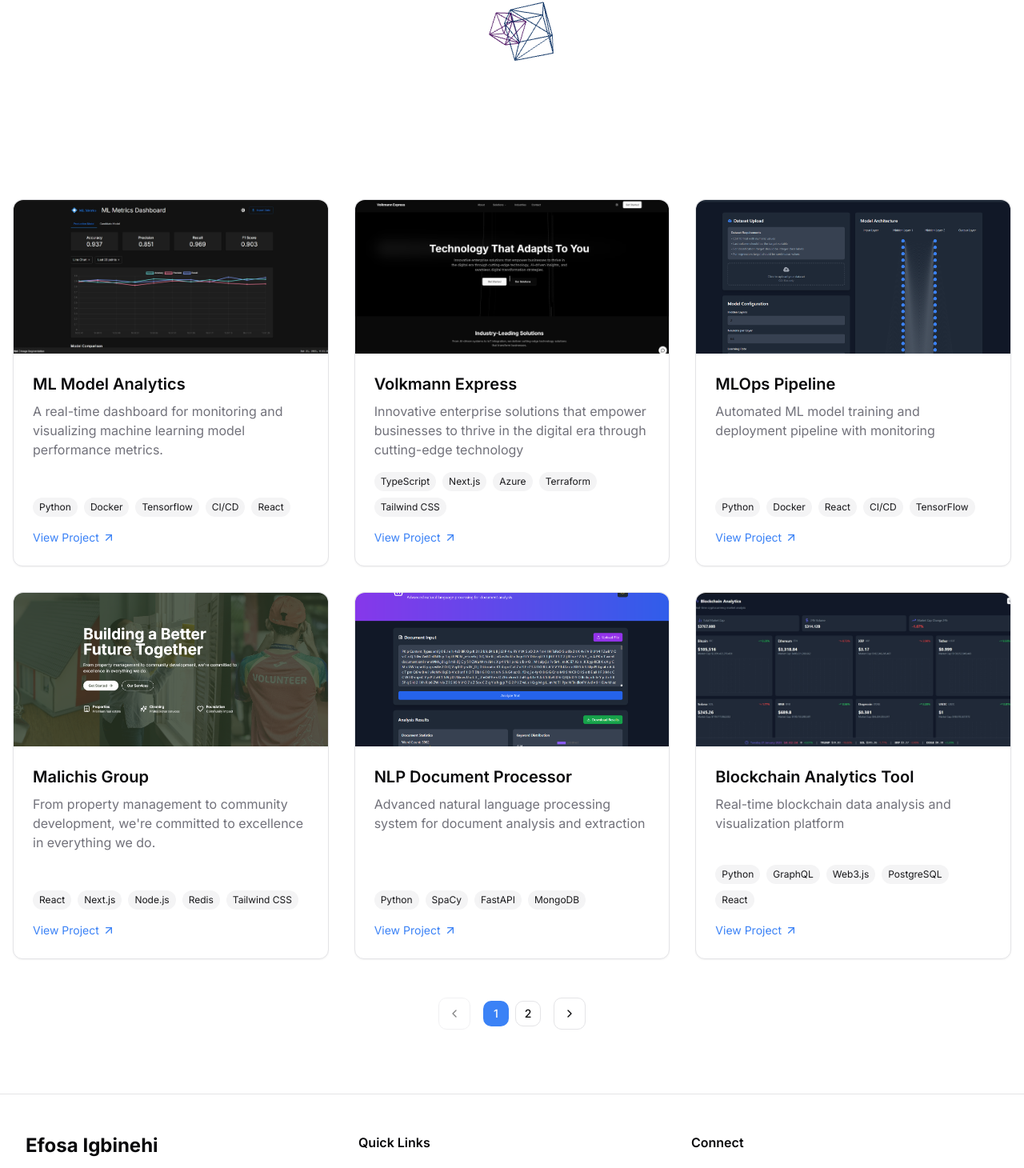
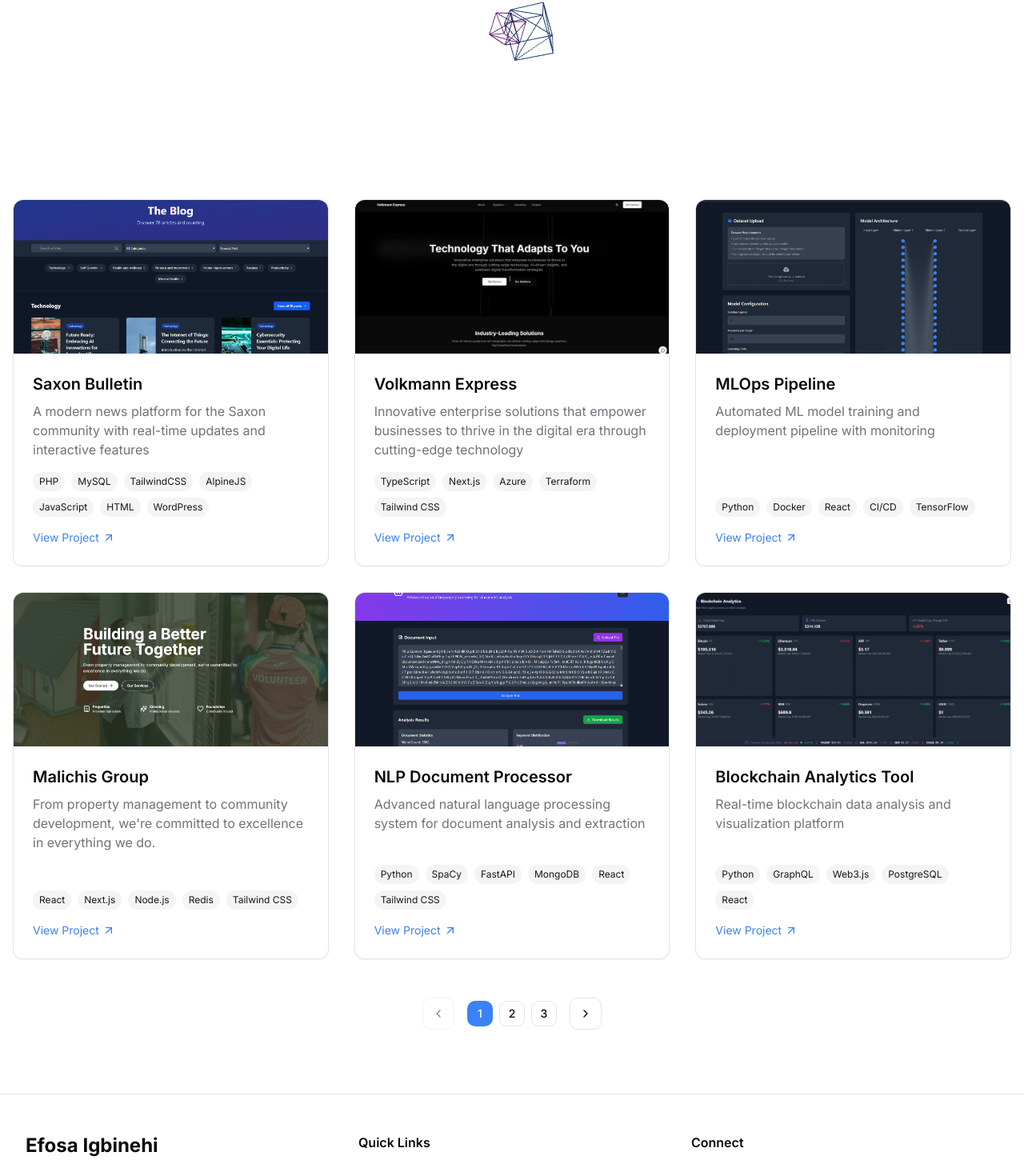
Before and after one commit to whizkidefos/iefosa-pwa, a Next.js app: page /projects in a window 1280 px wide. Shown: the part 311-1771 px from the top of the page at 80% size. Built offline with nearby package versions, Linux system fonts and the light colour scheme.

Commit message:
updated hero title and added saxon bulletin

```diff
--- a/components/sections/hero/hero-title.tsx
+++ b/components/sections/hero/hero-title.tsx
@@ -11,7 +11,7 @@ export function HeroTitle() {
       transition={{ duration: 0.6 }}
       className="text-center"
     >
-      <h1 className="text-4xl md:text-6xl lg:text-7xl font-bold mb-6">
+      <h1 className="text-4xl md:text-6xl lg:text-7xl font-bold mb-6 mt-8">
         Hi, I'm <GradientText>Efosa</GradientText>
       </h1>
       <p className="text-xl md:text-2xl text-muted-foreground">
--- a/components/sections/projects-grid.tsx
+++ b/components/sections/projects-grid.tsx
@@ -8,11 +8,11 @@ import { ChevronLeft, ChevronRight } from 'lucide-react';
 
 const projects = [
   {
-    title: 'ML Model Analytics',
-    description: 'A real-time dashboard for monitoring and visualizing machine learning model performance metrics.',
-    image: '/project-screenshots/ml-metrics.jpeg',
-    tags: ['Python', 'Docker', 'Tensorflow', 'CI/CD', 'React'],
-    link: 'https://ml-model-analytics.vercel.app/',
+    title: 'Saxon Bulletin',
+    description: 'A modern news platform for the Saxon community with real-time updates and interactive features',
+    image: '/project-screenshots/saxon-bulletin.png',
+    tags: ['PHP', 'MySQL', 'TailwindCSS', 'AlpineJS', 'JavaScript', 'HTML', 'WordPress'],
+    link: 'https://saxonbulletin.com/',
   },
   {
     title: 'Volkmann Express',
@@ -39,7 +39,7 @@ const projects = [
     title: 'NLP Document Processor',
     description: 'Advanced natural language processing system for document analysis and extraction',
     image: '/project-screenshots/nlp-processor.png',
-    tags: ['Python', 'SpaCy', 'FastAPI', 'MongoDB'],
+    tags: ['Python', 'SpaCy', 'FastAPI', 'MongoDB', 'React', 'Tailwind CSS'],
     link: 'https://nlp-document-processor.vercel.app/',
   },
   {
@@ -48,6 +48,13 @@ const projects = [
     image: '/project-screenshots/blockchain-analytics-dashboard.jpeg',
     tags: ['Python', 'GraphQL', 'Web3.js', 'PostgreSQL', 'React'],
     link: 'https://blockchain-analytics-dashboard-iota.vercel.app/',
+  },
+  {
+    title: 'ML Model Analytics',
+    description: 'A real-time dashboard for monitoring and visualizing machine learning model performance metrics.',
+    image: '/project-screenshots/ml-metrics.jpeg',
+    tags: ['Python', 'Docker', 'Tensorflow', 'CI/CD', 'React'],
+    link: 'https://ml-model-analytics.vercel.app/',
   },
   {
     title: 'ABAP Code Analyzer',
```
Also changed, not shown: public/project-screenshots/saxon-bulletin.png (added).
